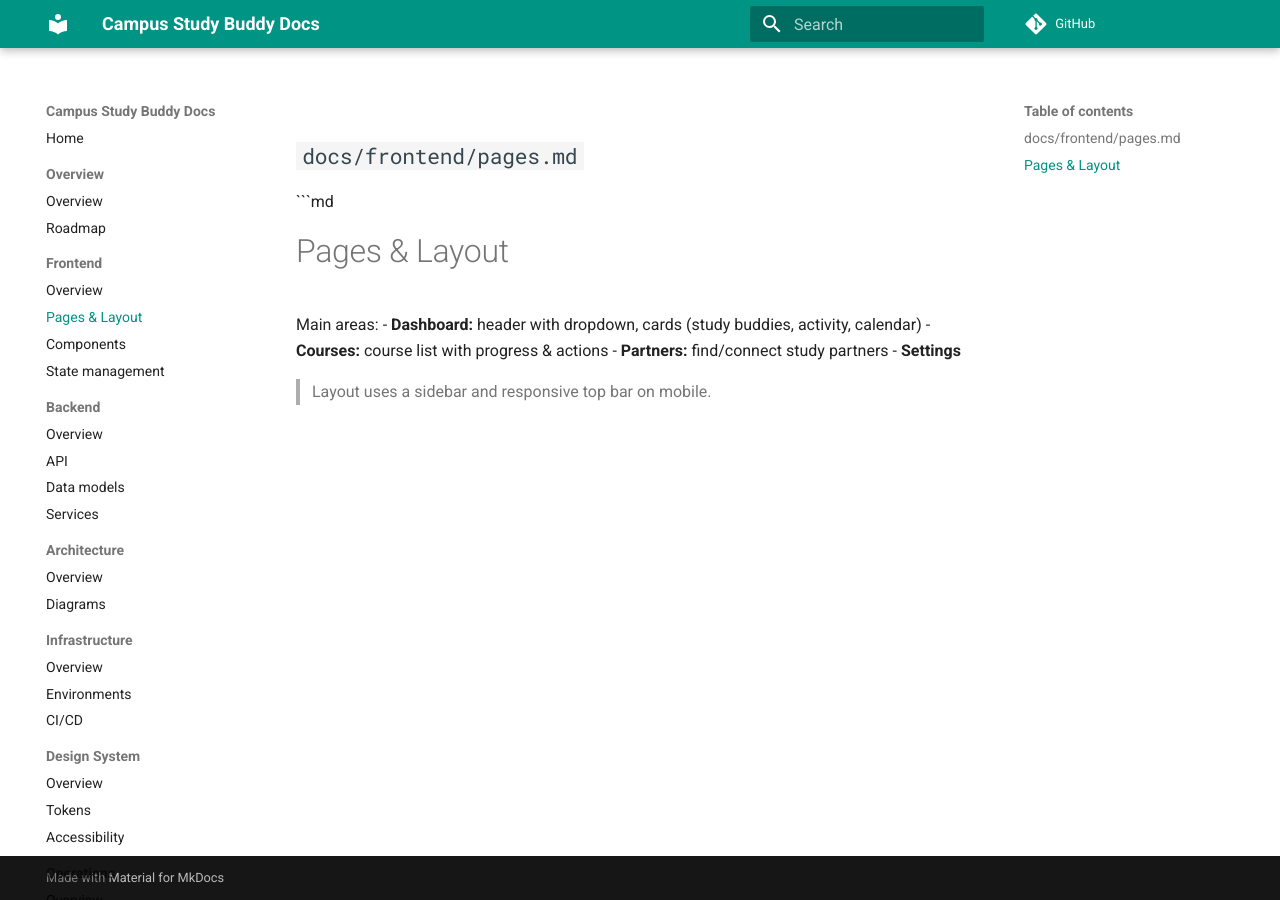
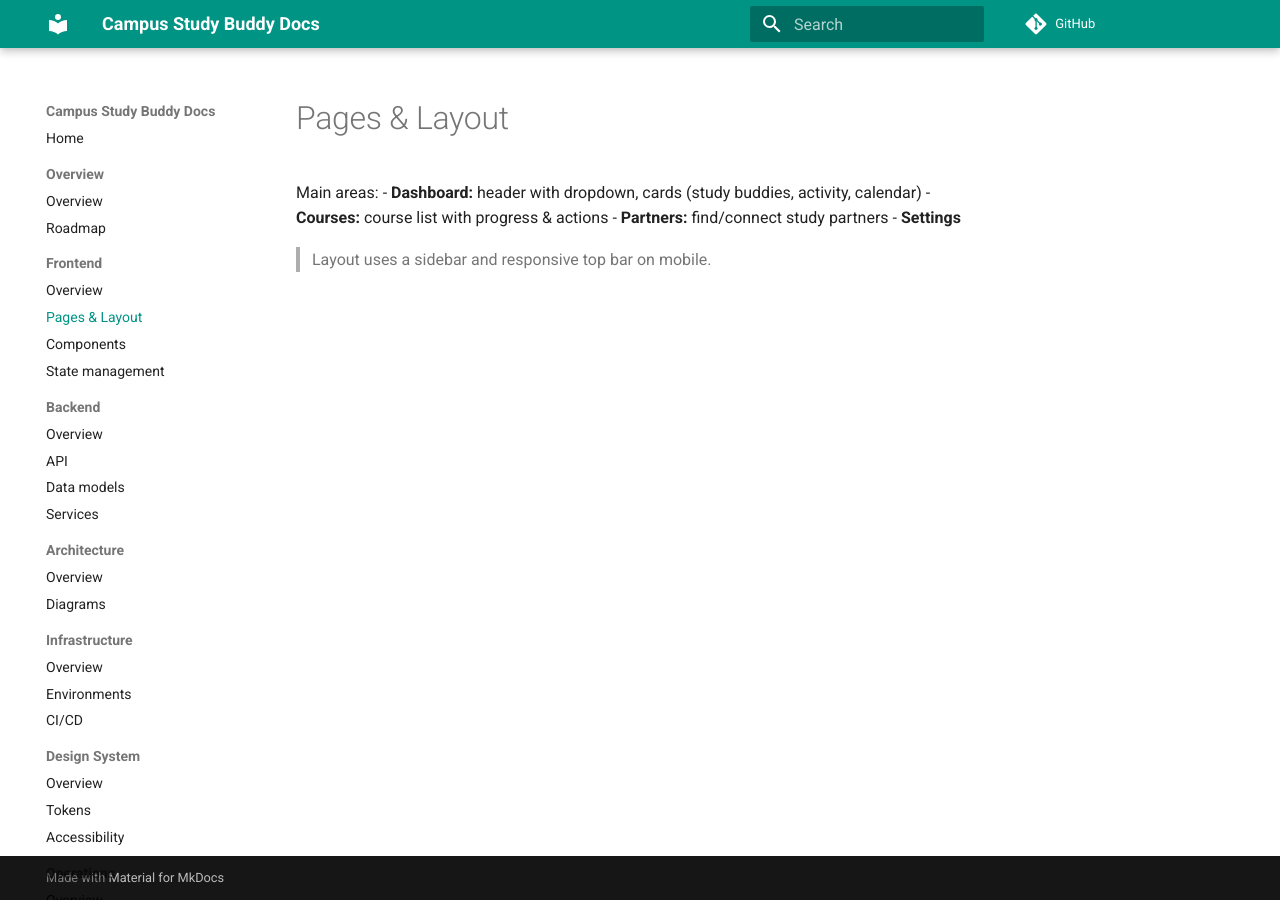
Before and after one commit to GimbiyaSa/campus_study_buddy, an MkDocs documentation site: the page built from docs/frontend/pages.md, in a window 1280 px wide. Built offline with MkDocs 1.6.1 and Material for MkDocs 9.7.7, drawn with Linux system fonts in a browser that asks for light colours; comment, search, counter and statistics services are not loaded.

Commit message:
Changes to be committed: 	modified:   docs/backend/api.md 	modified:   docs/backend/services.md 	modified:   docs/frontend/pages.md

````diff
--- a/docs/backend/api.md
+++ b/docs/backend/api.md
@@ -1,6 +1,4 @@
 
-## `docs/backend/api.md`
-```md
 # API
 
 | Method | Path              | Description          |
--- a/docs/backend/services.md
+++ b/docs/backend/services.md
@@ -1,6 +1,3 @@
-
-## `docs/backend/services.md`
-```md
 # Services
 
 - **Cosmos DB**: primary data store (users, notes, courses)
--- a/docs/frontend/pages.md
+++ b/docs/frontend/pages.md
@@ -1,6 +1,3 @@
-
-## `docs/frontend/pages.md`
-```md
 # Pages & Layout
 
 Main areas:
````
